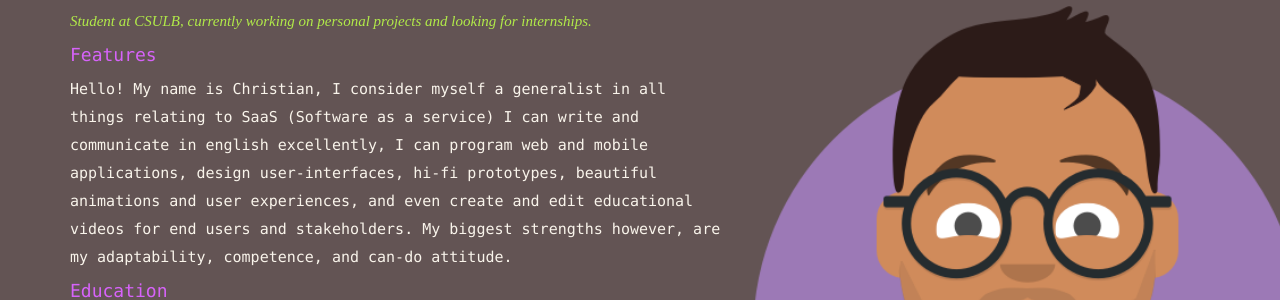
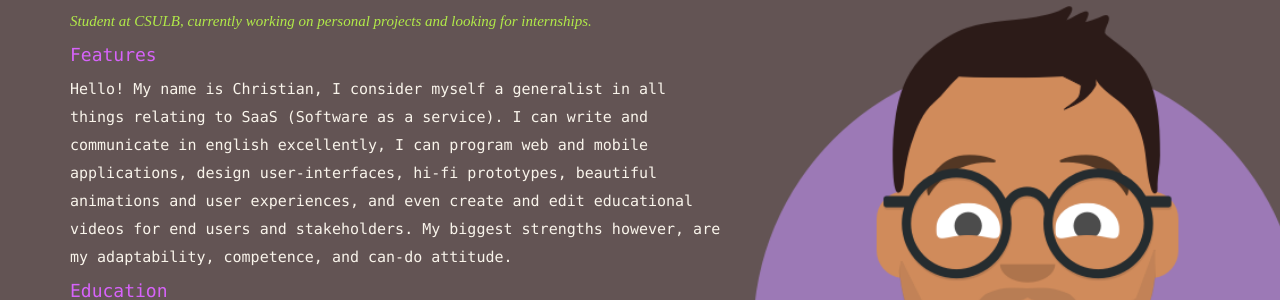
Before and after one commit to Kingslayyerr/Kingslayyerr.github.io, a Jekyll site: the page built from index.html, in a window 1280 px wide. Shown: the part 180-480 px from the top of the page. Built offline with Jekyll 4.4.1, drawn with Linux system fonts in a browser that asks for light colours; nearby versions of some CDN libraries; some web fonts are replaced.

Commit message:
new changes

```diff
--- a/index.html
+++ b/index.html
@@ -29,7 +29,7 @@ permalink: /
             <p>Student at CSULB, currently working on personal projects and looking for internships.</p>
           </div>
           <h4>Features</h4>
-          <p>Hello! My name is Christian, I consider myself a generalist in all things relating to SaaS (Software as a service) I can write and communicate in english excellently, I can program web and mobile applications, design user-interfaces, hi-fi prototypes, beautiful animations and user experiences, and even create and edit educational videos for end users and stakeholders. My biggest strengths however, are my adaptability, competence, and can-do attitude. <!-- I learned to program on my own through hard work, persistence, and dedication. I started off learning the basics of <em style="color:#46c4ec;">HTML, CSS</em> and <em style="color:#46c4ec;">Javascript</em> then moved on to using more complex Libraries and Frameworks like <em style="color:#46c4ec;">React</em>, <em style="color:#46c4ec;">Redux</em> and <em style="color:#46c4ec;">Node</em>. -->
+          <p>Hello! My name is Christian, I consider myself a generalist in all things relating to SaaS (Software as a service). I can write and communicate in english excellently, I can program web and mobile applications, design user-interfaces, hi-fi prototypes, beautiful animations and user experiences, and even create and edit educational videos for end users and stakeholders. My biggest strengths however, are my adaptability, competence, and can-do attitude. <!-- I learned to program on my own through hard work, persistence, and dedication. I started off learning the basics of <em style="color:#46c4ec;">HTML, CSS</em> and <em style="color:#46c4ec;">Javascript</em> then moved on to using more complex Libraries and Frameworks like <em style="color:#46c4ec;">React</em>, <em style="color:#46c4ec;">Redux</em> and <em style="color:#46c4ec;">Node</em>. -->
          <!--  I have taken a Systemic approach to my skills and education, I believe in breadth first then depth, to be an effective specialist you must at one point be a generalist. -->
           </p>
           <h4>Education</h4>
```
